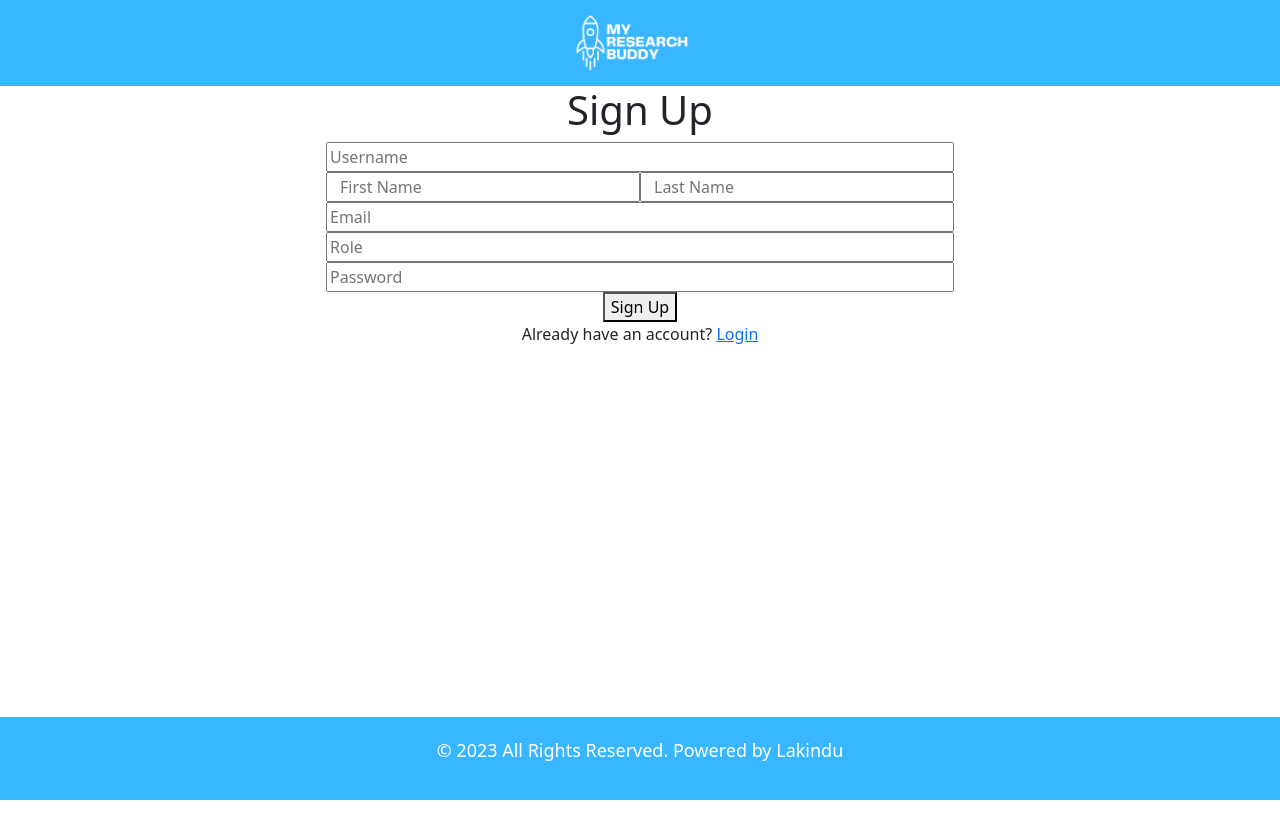
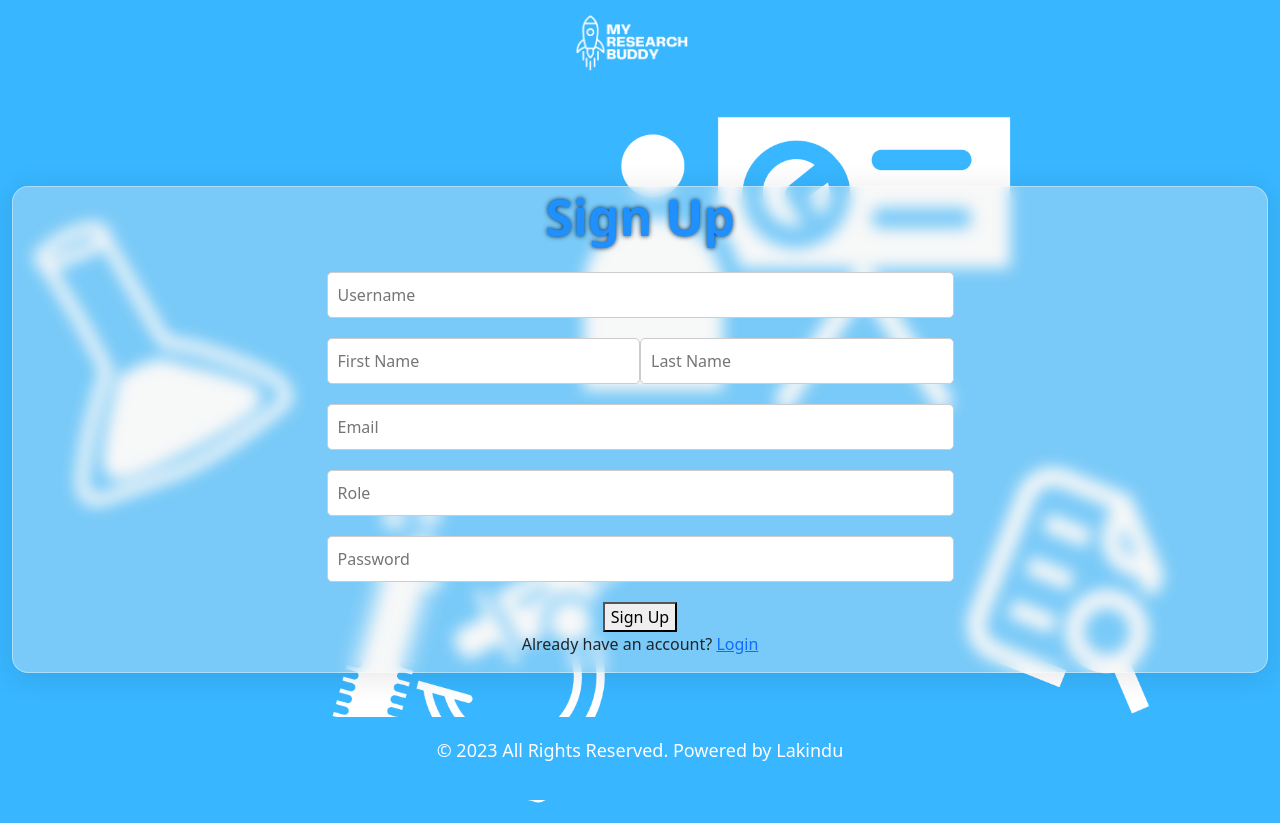
Before and after one commit to MasterLWA/My-Research-Buddy, a React (Create React App) app in the folder client/: page /register in a window 1280 px wide. Before the commit the page ends 800 px from the top, so only its background shows below. Built offline with nearby package versions, Linux system fonts and the light colour scheme.

Commit message:
structur of the dashboard

```diff
--- a/client/package.json
+++ b/client/package.json
@@ -9,12 +9,14 @@
     "@testing-library/user-event": "^13.2.1",
     "axion": "^0.1.0",
     "bootstrap": "^5.2.3",
+    "bootstrap-icons": "^1.10.5",
     "dotenv": "^16.0.3",
     "firebase": "^9.22.0",
     "firebase-tools": "^12.1.0",
     "openai": "^3.2.1",
     "react": "^18.2.0",
     "react-bootstrap": "^2.7.4",
+    "react-bootstrap-icons": "^1.10.3",
     "react-dom": "^18.2.0",
     "react-router-dom": "^6.11.2",
     "react-scripts": "5.0.1",
--- a/client/src/App.css
+++ b/client/src/App.css
@@ -33,3 +33,7 @@ a:hover{
     text-decoration: underline;
     color: white;
 }
+
+a{
+    text-decoration: none;
+}
--- /dev/null
+++ b/client/src/Style/UserManagement/SignUp.css
@@ -0,0 +1,37 @@
+#signUp{
+    background-image: url("../../Images/Background/Background.png");
+    background-size: cover;
+    background-repeat: no-repeat;
+    background-position: center;
+    position: absolute;
+}
+
+#signUp form{
+
+    background: rgba(233, 235, 237, 0.37);
+    border-radius: 16px;
+    box-shadow: 0 4px 30px rgba(0, 0, 0, 0.1);
+    backdrop-filter: blur(7.5px);
+    -webkit-backdrop-filter: blur(7.5px);
+    border: 1px solid rgba(253, 254, 255, 0.4);
+
+    margin-top: 100px;
+    margin-bottom: 150px;
+}
+
+#signUp form h1{
+    font-size: 50px;
+    font-weight: 600;
+    margin-bottom: 25px;
+    color: #1E90FF;
+    /* add outer glow */
+    text-shadow: 0 0 5px #032444;
+}
+
+#signUp form input{
+    border-radius: 5px;
+    border: 1px solid #ccc;
+    margin-bottom: 20px;
+    padding: 10px;
+    font-size: 16px;
+}
--- a/client/src/common/Layout/Layout.jsx
+++ b/client/src/common/Layout/Layout.jsx
@@ -6,7 +6,9 @@ const Layout = () => {
     return (
         <>
         <Header />
-        <Routes />
+
+            <Routes />
+
         <Footer />
         </>
     );
--- a/client/src/pages/Dashboard/Dashboard.jsx
+++ b/client/src/pages/Dashboard/Dashboard.jsx
@@ -1,8 +1,27 @@
+import * as Icon from 'react-bootstrap-icons';
 const Dashboard = () => {
     return (
-        <div>
-            <h1>Dashboard</h1>
+        <div className={"container-fluid"}>
+
+            <div className={"container border border-dark rounded content-justify-center"} style={{marginTop: "5%"}}>
+                {/*row*/}
+                <div className={"row"}>
+                    {/* list of on going researches */}
+                    <div className={"col-md-8 border border-dark rounded content-justify-center"}>
+                            <p>This is list of reseaches</p>
+                    </div>
+
+                    {/* Buttons to navigate other functions */}
+                    <div className={"col-md-4 border border-dark rounded content-justify-center text-center"}>
+                            <p>this is navigation to other functions</p>
+                    </div>
+                </div>
+            </div>
+
         </div>
+
+
+
     )
 }
 
--- a/client/src/pages/UserManagement/SignUp.jsx
+++ b/client/src/pages/UserManagement/SignUp.jsx
@@ -1,7 +1,9 @@
+import React from "react";
+import "../../Style/UserManagement/SignUp.css";
 
 const SignUp = () => {
     return(
-        <div className="signUp container-fluid">
+        <div className="signUp container-fluid" id="signUp">
           <form style={{textAlign: "center"}}>
                 <h1>Sign Up</h1>
                 <input type="text" placeholder="Username" className="col-6" /> <br/>
```
Also changed, not shown: 2 other files (tests, documents, lock files or other folders).
